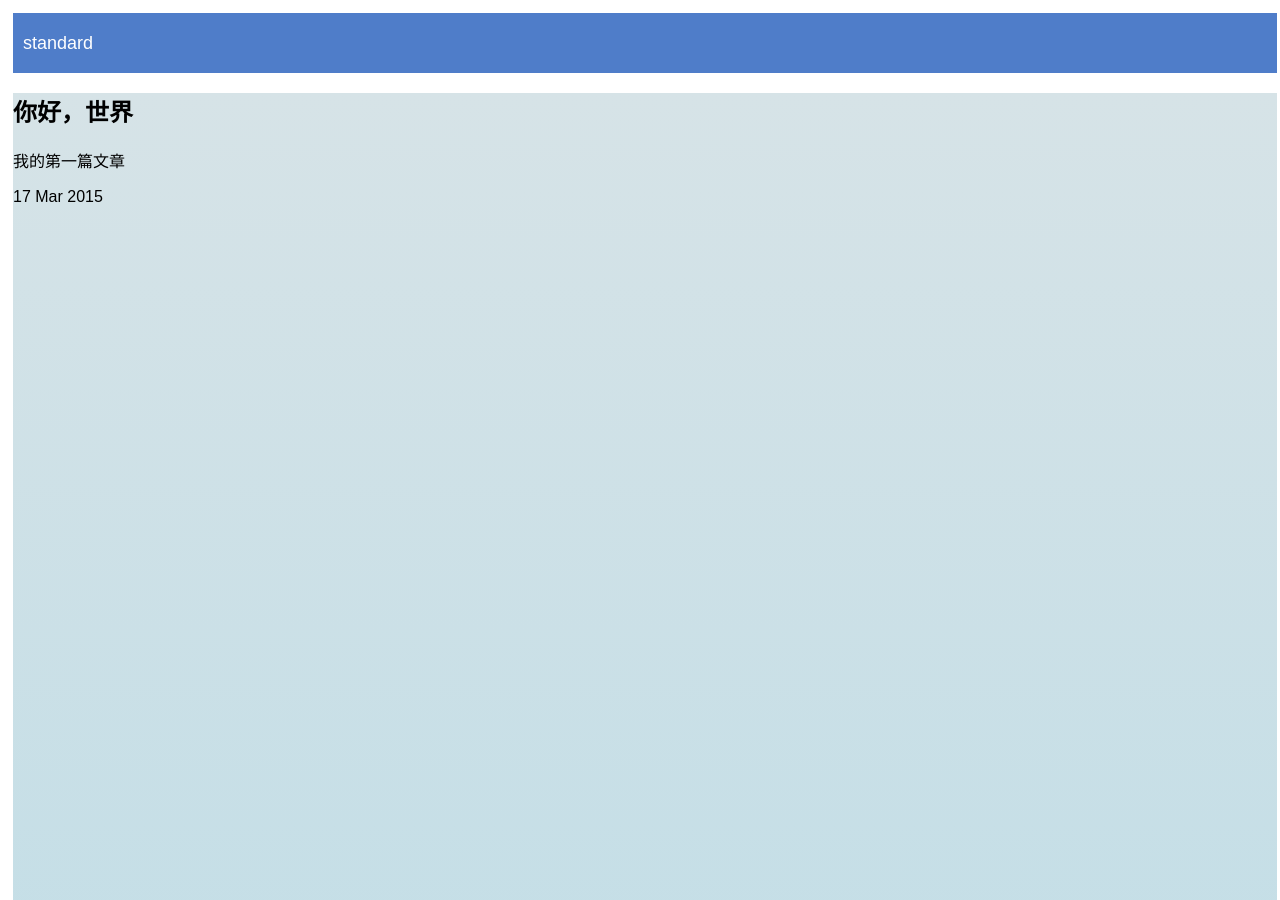
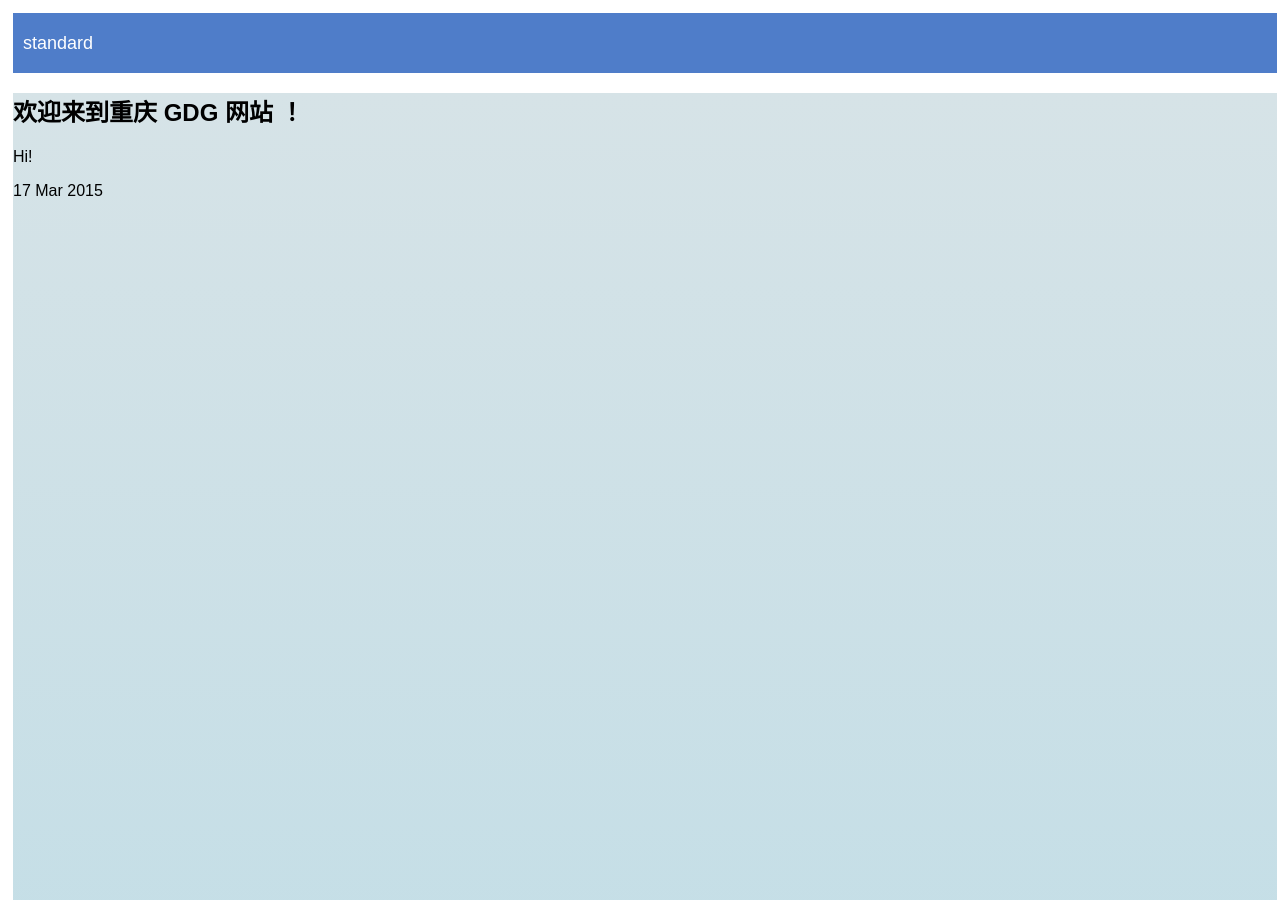
Before and after one commit to ychow/ChongQingGDG, a Jekyll site: the page built from _posts/2015-03-17-hello.html, in a window 1280 px wide and 900 px high. Built offline with Jekyll 4.4.1, drawn with Linux system fonts in a browser that asks for light colours.

Commit message:
Update 2015-03-17-hello.html

```diff
--- a/_posts/2015-03-17-hello.html
+++ b/_posts/2015-03-17-hello.html
@@ -1,7 +1,7 @@
 ---
 layout: default
-title: 你好，世界
+title: 欢迎来到重庆 GDG 网站 ！
 ---
 <h2>{{ page.title }}</h2>
-<p>我的第一篇文章</p>
+<p>Hi!</p>
 <p>{{ page.date | date_to_string }}</p>
```
